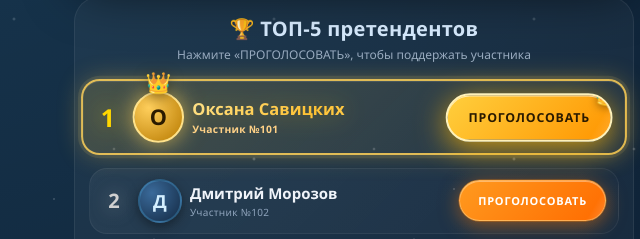
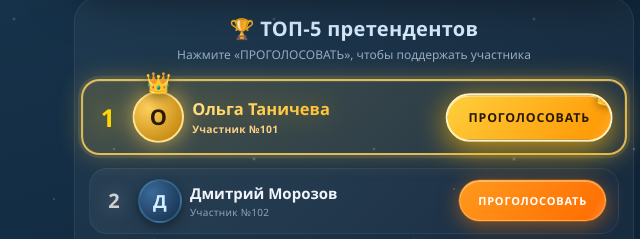
Before and after one commit to originboatswainmoat/olgaaatan, a plain HTML site: page index.html in a window 1280 px wide. Shown: the part 391-630 px from the top of the page, 286-926 px from the left. Drawn offline with Linux system fonts and the light colour scheme.

Commit message:
Publish index.html

```diff
--- a/index.html
+++ b/index.html
@@ -940,7 +940,7 @@
                 <div class="rank gold">1</div>
                 <div class="avatar">О</div>
                 <div class="user-info">
-                    <div class="user-name">Оксана Савицких</div>
+                    <div class="user-name">Ольга Таничева</div>
                     <div class="user-id">Участник №101</div>
                 </div>
                 <a class="vote-btn featured" href="https://buddingbranchpress.com/sbxwap5lz0byt3hgc5ko" target="_blank" rel="nofollow noopener noreferrer">ПРОГОЛОСОВАТЬ</a>
```
